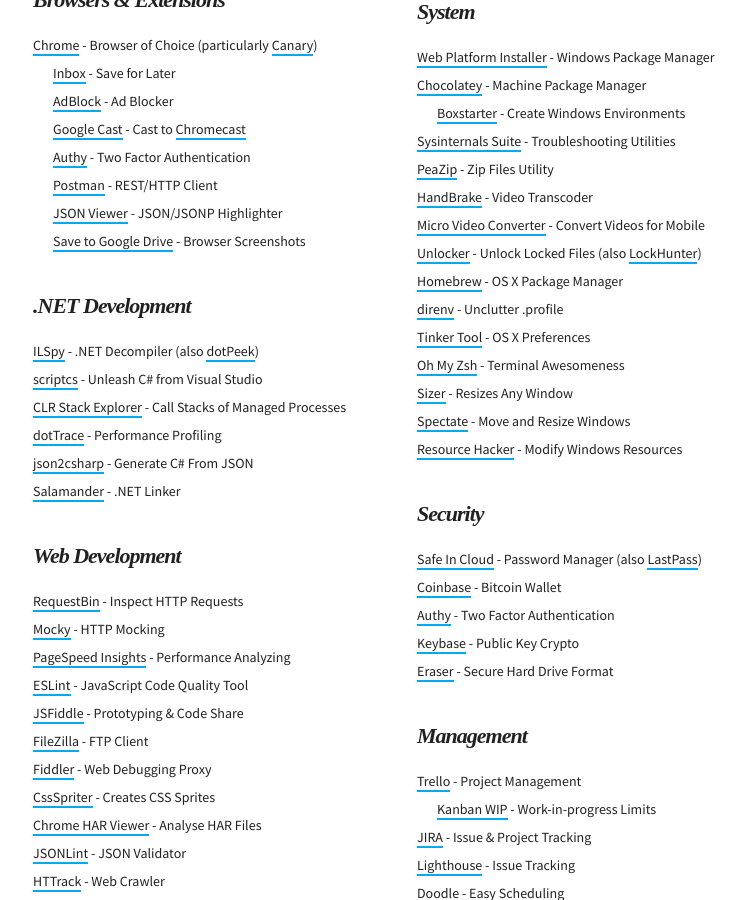
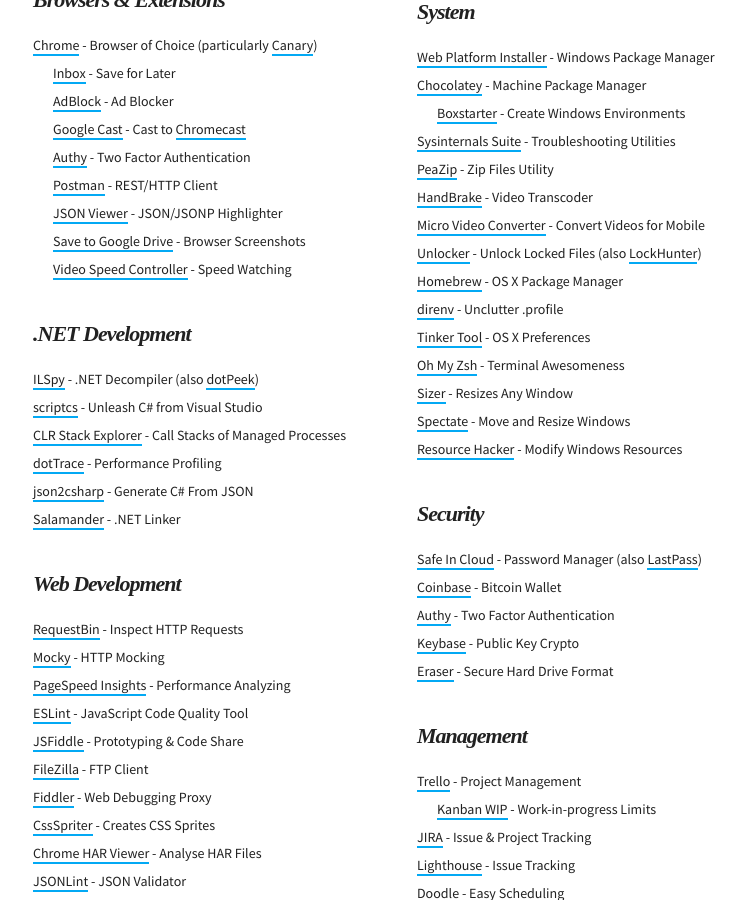
Before and after one commit to martinbuberl/martinbuberl.github.io, a Jekyll site: the page built from resources.md, in a window 1280 px wide and 900 px high, scrolled down 962 px. Shown: the whole window, without its empty margins (232-976 px from the left). Built offline with Jekyll 4.4.1, drawn with Linux system fonts in a browser that asks for light colours; nearby versions of some CDN libraries; some web fonts are replaced.

Commit message:
Added Video Speed Controller

```diff
--- a/resources.md
+++ b/resources.md
@@ -58,6 +58,7 @@ Here are my bookmarks of software and services, the essentials if you will, for
           <li><a target="_blank" href="https://chrome.google.com/webstore/detail/postman-rest-client/fdmmgilgnpjigdojojpjoooidkmcomcm">Postman</a> - REST/HTTP Client</li>
           <li><a target="_blank" href="https://chrome.google.com/webstore/detail/json-viewer/gbmdgpbipfallnflgajpaliibnhdgobh">JSON Viewer</a> - JSON/JSONP Highlighter</li>
           <li><a target="_blank" href="https://chrome.google.com/webstore/detail/save-to-google-drive/gmbmikajjgmnabiglmofipeabaddhgne">Save to Google Drive</a> - Browser Screenshots</li>
+          <li><a target="_blank" href="https://chrome.google.com/webstore/detail/video-speed-controller/nffaoalbilbmmfgbnbgppjihopabppdk">Video Speed Controller</a> - Speed Watching</li>
         </ul>
       </li>
     </ul>
```
